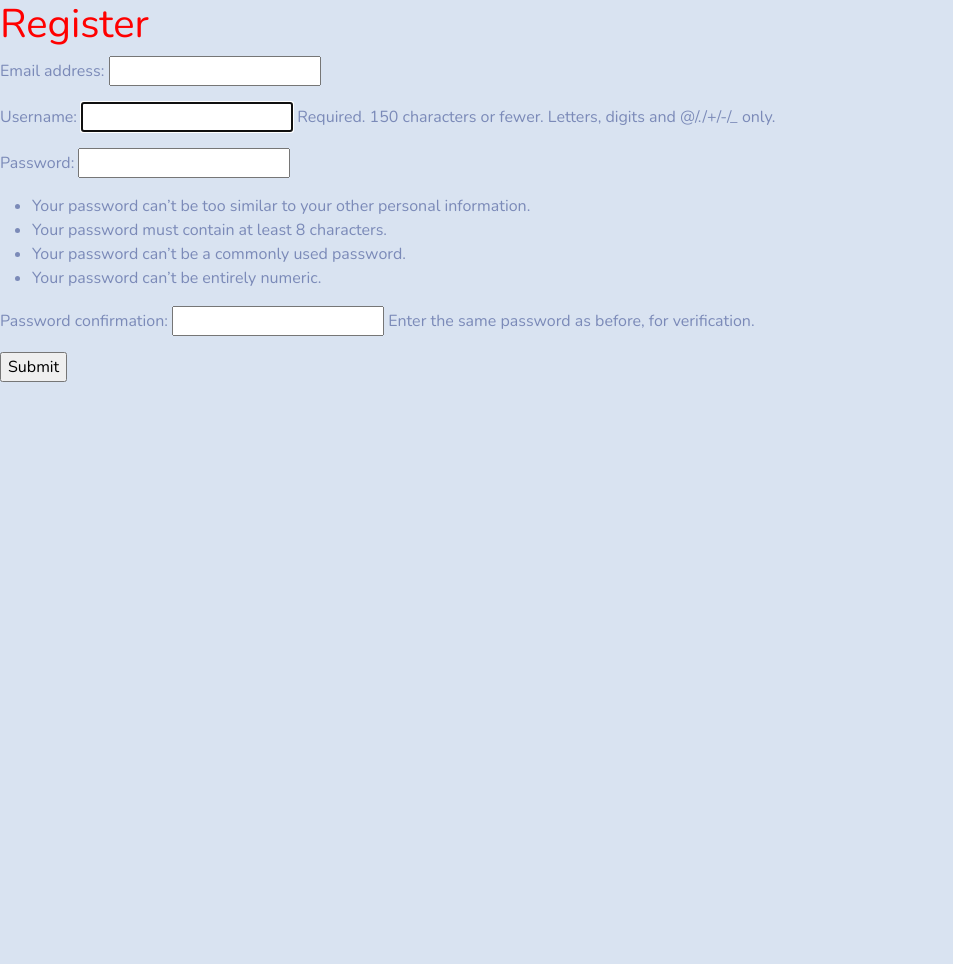
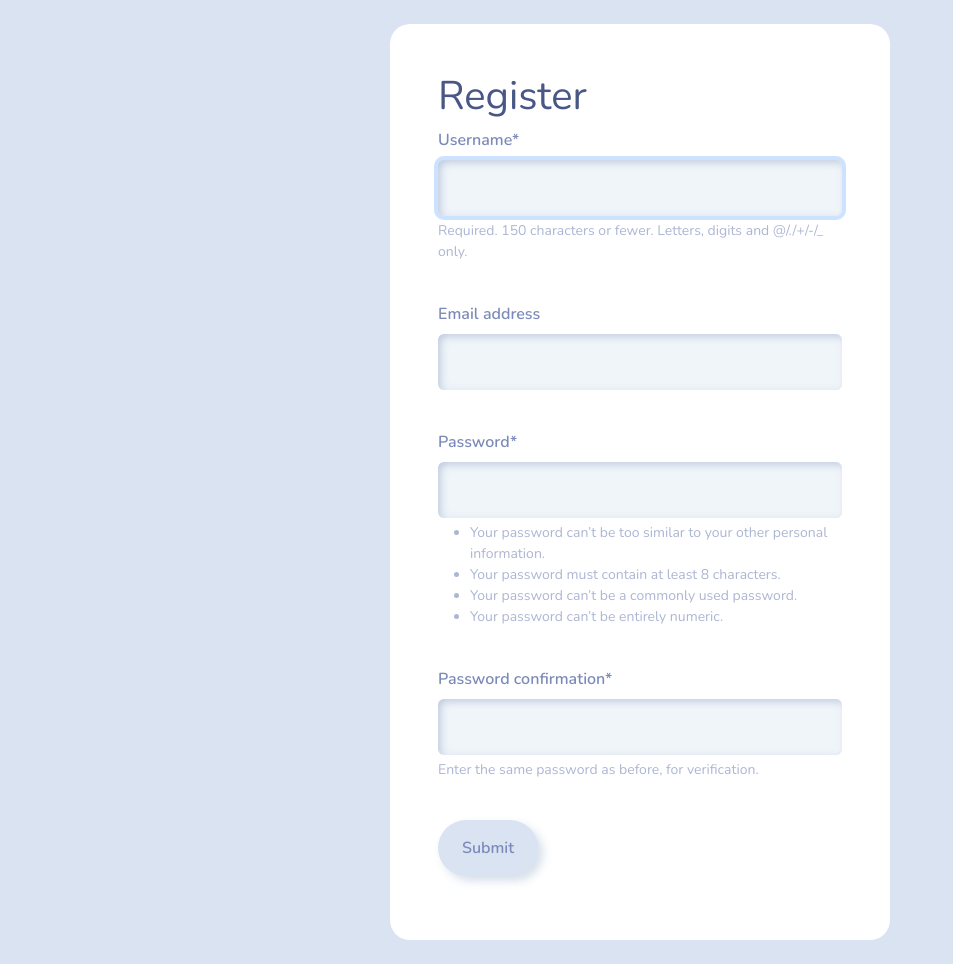
Before and after one commit to snhkn/aws-django-edenthought-project, a Django app: page /register in a window 1280 px wide. Shown: the whole page, without its empty margins (0-953 px from the left). Before the commit the page ends 382 px from the top, so only its background shows below. Run offline with Django 5.2, Linux system fonts and the light colour scheme; some libraries are stand-ins or nearby versions.

Commit message:
Style registration page

```diff
--- a/edenthought/edenthought/settings.py
+++ b/edenthought/edenthought/settings.py
@@ -37,8 +37,11 @@
     'django.contrib.sessions',
     'django.contrib.messages',
     'django.contrib.staticfiles',
-    'lynx',
+    'lynx', # app name
+    'crispy_forms',
 ]
+
+CRISPY_TEMPLATE_PACK = 'bootstrap4'
 
 MIDDLEWARE = [
     'django.middleware.security.SecurityMiddleware',
--- a/edenthought/lynx/templates/lynx/register.html
+++ b/edenthought/lynx/templates/lynx/register.html
@@ -1,15 +1,36 @@
 {% extends 'lynx/base.html' %}
+
+{% load crispy_forms_tags %}
+
 {% block title %}
 Register | Edenthought
 {% endblock %}
 {% block content%}
-    <h1> Register </h1>
-    <form method="POST" autocomplete="off">
-        {% csrf_token %}
+    <br>
+    <div class="container bg-white shadow-md p-5 form-layout">
+        <h1> Register </h1>
+        <form method="POST" autocomplete="off">
+            {% csrf_token %}
 
-        {{form.as_p}}
+            {{form.username|as_crispy_field}}
 
-        <input type="submit" value="Submit"/>
+            <br>
 
-    </form>
+            {{form.email|as_crispy_field}}
+
+            <br>
+
+            {{form.password1|as_crispy_field}}
+
+            <br>
+
+            {{form.password2|as_crispy_field}}
+
+            <br>
+
+            <input class="btn btn-primary" type="submit" value="Submit"/>
+
+        </form>
+    </div>
+    <br>
 {% endblock%}
--- a/edenthought/static/css/styles.css
+++ b/edenthought/static/css/styles.css
@@ -1,4 +1,6 @@
 
-h1{
-    color:red;
+.form-layout{
+    border-radius:20px;
+    width: 500px;
+
 }
```
